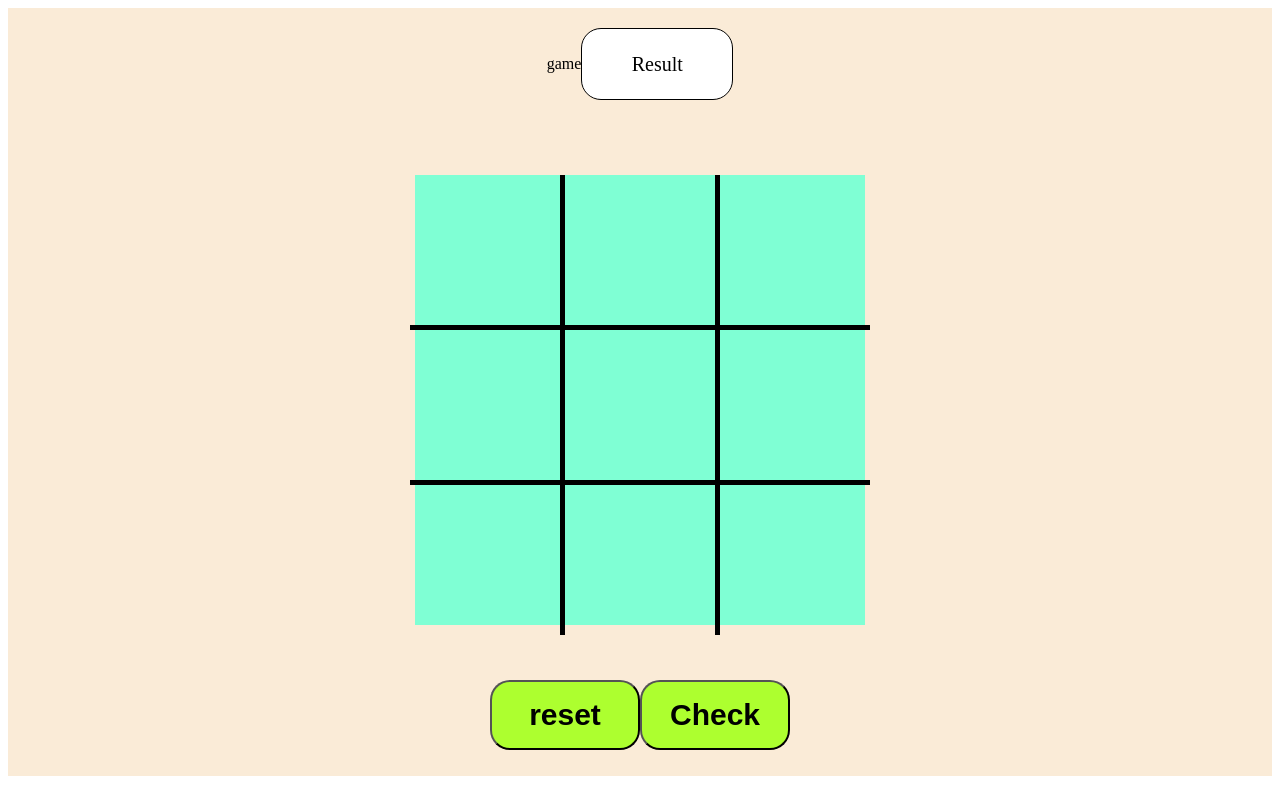
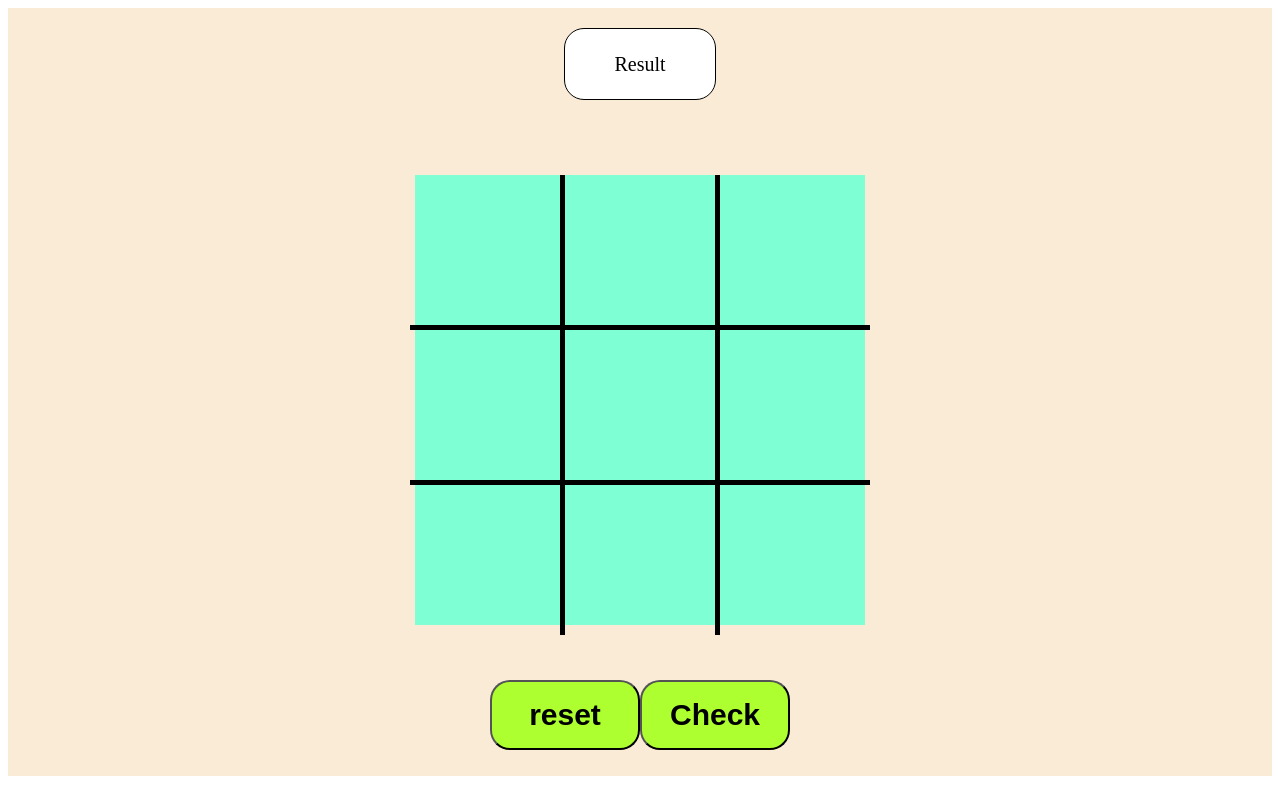
Before and after one commit to ranjithbadkillaya004-lgtm/Tic-Tac-Toe, a plain HTML site: page index.html in a window 1280 px wide. Drawn offline with Linux system fonts and the light colour scheme.

```diff
--- a/index.html
+++ b/index.html
@@ -8,7 +8,7 @@
 </head>
 <body>
     <div class="win">
-        <p>game</p>
+
     <p class="p" style="font-size: 20px; border: 1px solid black;" >Result</p>
     </div>
     <div class="main">
```
